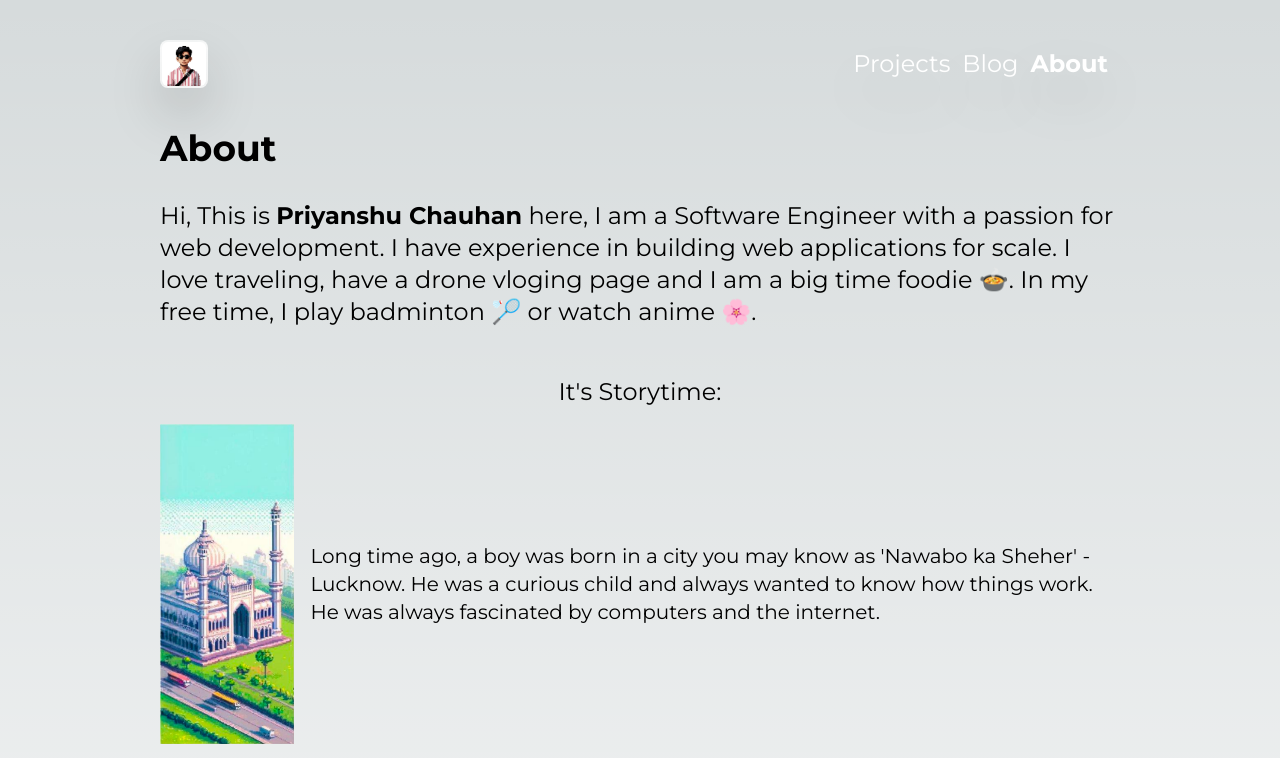
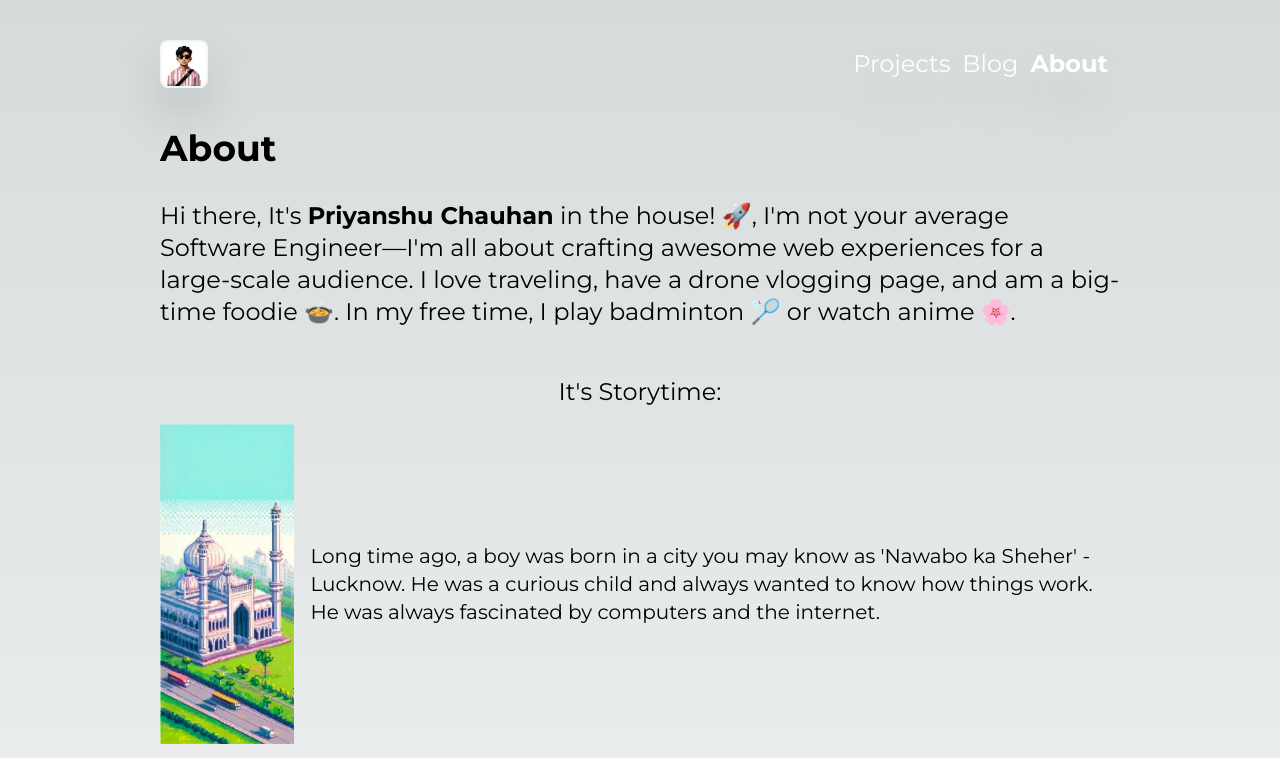
Before and after one commit to Priyanshu-C/iamstackless, a Next.js app: page /about in a window 1280 px wide. Shown: the top 758 px of the page. Built offline with nearby package versions, Linux system fonts and the light colour scheme.

Commit message:
Update about page and footer styling

```diff
--- a/app/(all-routes)/about/page.tsx
+++ b/app/(all-routes)/about/page.tsx
@@ -6,15 +6,15 @@ const page = () => {
             <h1 className="text-4xl font-bold text-center">About</h1>
             <div className="max-w-5xl mx-auto mt-8">
                 <p className="text-2xl text-start">
-                    Hi, This is{" "}
+                    Hi there, It&apos;s{" "}
                     <span className="font-bold text-600">
                         Priyanshu Chauhan
                     </span>{" "}
-                    here, I am a Software Engineer with a passion for web
-                    development. I have experience in building web applications
-                    for scale. I love traveling, have a drone vloging page and I
-                    am a big time foodie 🍲. In my free time, I play badminton
-                    🏸 or watch anime 🌸.
+                    in the house! 🚀, I&apos;m not your average Software
+                    Engineer—I&apos;m all about crafting awesome web experiences
+                    for a large-scale audience. I love traveling, have a drone
+                    vlogging page, and am a big-time foodie 🍲. In my free time,
+                    I play badminton 🏸 or watch anime 🌸.
                 </p>
 
                 <p className="text-2xl text-center mt-12">
--- a/components/Footer.tsx
+++ b/components/Footer.tsx
@@ -3,7 +3,7 @@ import Social from "./Social";
 
 const Footer = () => {
     return (
-        <div className="flex flex-col items-center justify-center w-full">
+        <div className="flex flex-col items-center justify-center w-full mt-8">
             <div className="flex items-center justify-center">
                 <Social />
             </div>
```
